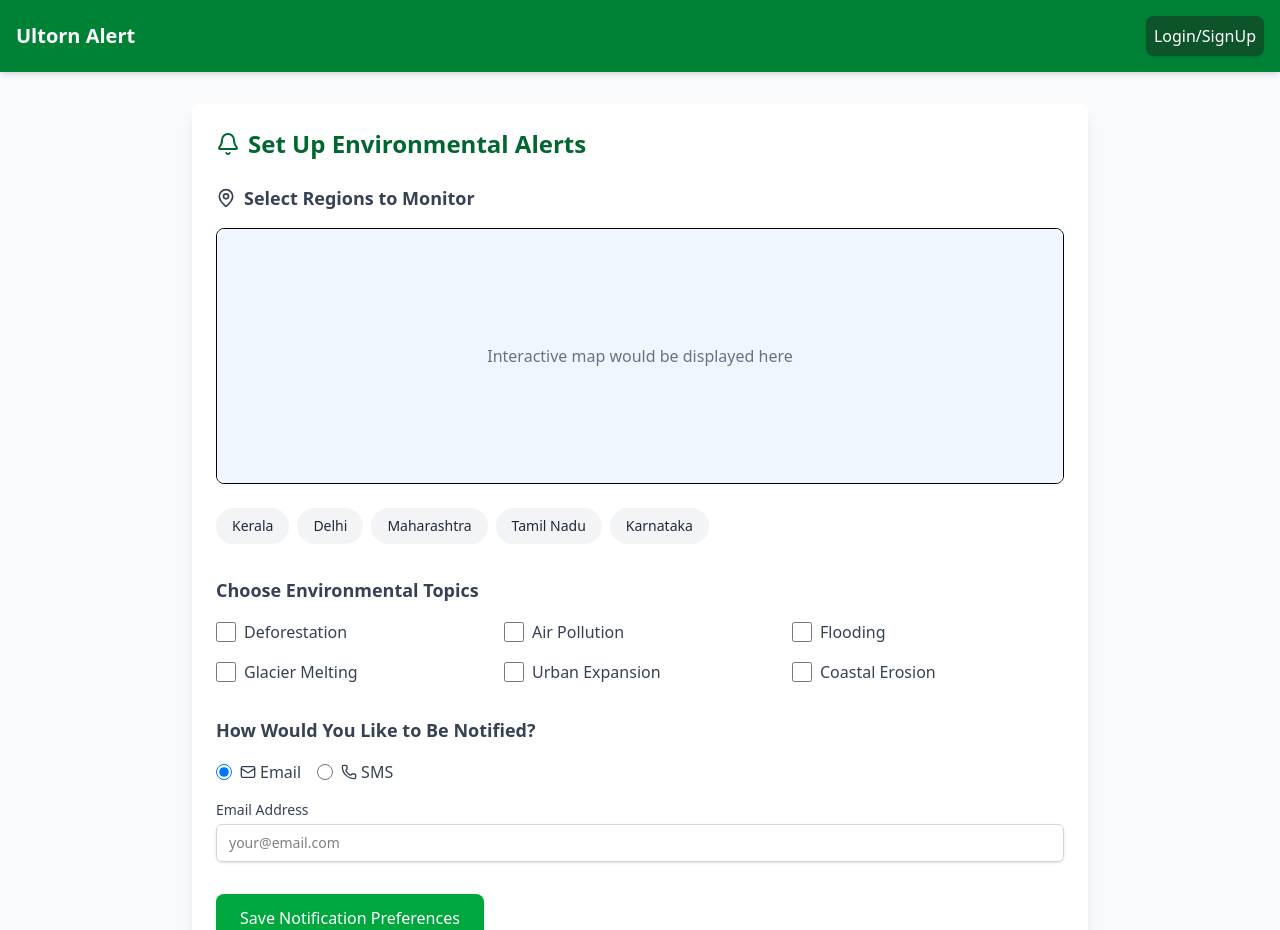
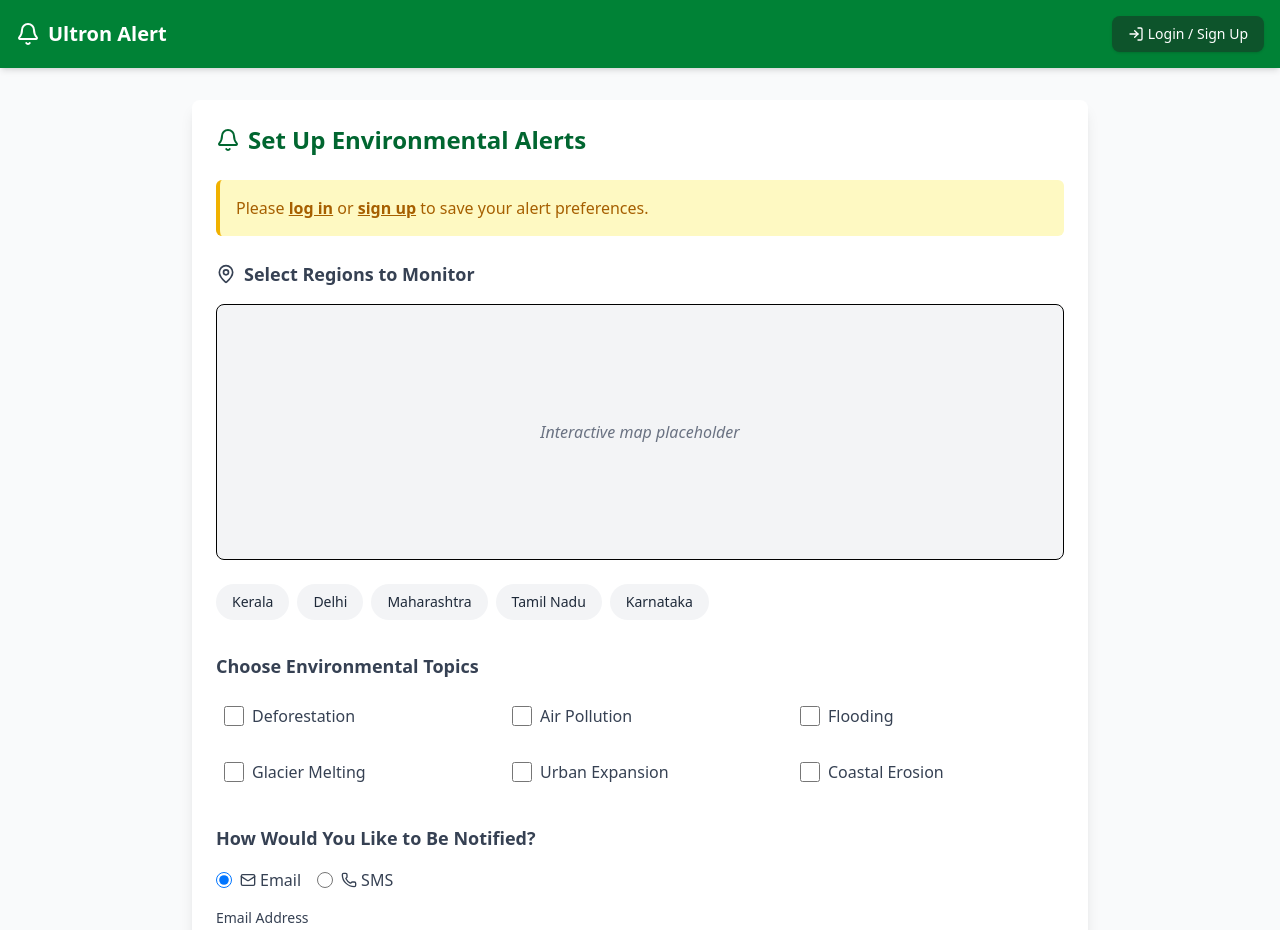
Before and after one commit to ayush-jadaun/ProjectUltron, a React (Vite) app in the folder frontend/: page / in a window 1280 px wide. Shown: the top 930 px of the page. Built offline with nearby package versions, Linux system fonts and the light colour scheme; no server answers.

Commit message:
login button

```diff
--- a/frontend/src/pages/homePage.jsx
+++ b/frontend/src/pages/homePage.jsx
@@ -1,9 +1,21 @@
-import React, { useState, useEffect } from 'react';
-import { MapPinIcon, BellIcon, Mail, PhoneIcon, CheckIcon } from 'lucide-react';
+// src/pages/HomePage.jsx (Assuming this path)
 
+import React, { useState, useEffect } from "react";
+import { useSelector, useDispatch } from "react-redux"; // Import Redux hooks
+import { useNavigate } from "react-router-dom"; // Import navigation hook
+import {
+  MapPinIcon,
+  BellIcon,
+  Mail,
+  PhoneIcon,
+  CheckIcon,
+  LogOut,
+  LogIn, // Import icons for buttons
+} from "lucide-react";
+import { handleLogout } from "../store/slices/authSlice"; // Adjust path as needed
 
-
-const  HomePage=()=> {
+const HomePage = () => {
+  // --- Existing State ---
   const [selectedRegions, setSelectedRegions] = useState([]);
   const [topics, setTopics] = useState({
     deforestation: false,
@@ -13,28 +25,35 @@ const  HomePage=()=> {
     urbanExpansion: false,
     coastalErosion: false,
   });
-  const [notifyMethod, setNotifyMethod] = useState('email');
-  const [contactInfo, setContactInfo] = useState('');
-  const [viewState, setViewState] = useState({
-    latitude: 20.5937,
-    longitude: 78.9629,
-    zoom: 4,
-  });
+  const [notifyMethod, setNotifyMethod] = useState("email");
+  const [contactInfo, setContactInfo] = useState("");
+  // Removed viewState as it wasn't used in the provided snippet
+  // const [viewState, setViewState] = useState({ latitude: 20.5937, longitude: 78.9629, zoom: 4 });
   const [isSaving, setIsSaving] = useState(false);
   const [saveSuccess, setSaveSuccess] = useState(false);
 
-  // Available regions (simplified for demo)
+  // --- Redux State and Hooks ---
+  const {
+    isAuthenticated,
+    user,
+    loading: authLoading,
+  } = useSelector((state) => state.auth); // Get auth state and user
+  const dispatch = useDispatch();
+  const navigate = useNavigate();
+
+  // --- Data ---
   const regions = [
-    { id: 1, name: 'Kerala', lat: 10.8505, lng: 76.2711 },
-    { id: 2, name: 'Delhi', lat: 28.7041, lng: 77.1025 },
-    { id: 3, name: 'Maharashtra', lat: 19.7515, lng: 75.7139 },
-    { id: 4, name: 'Tamil Nadu', lat: 11.1271, lng: 78.6569 },
-    { id: 5, name: 'Karnataka', lat: 15.3173, lng: 75.7139 },
+    { id: 1, name: "Kerala", lat: 10.8505, lng: 76.2711 },
+    { id: 2, name: "Delhi", lat: 28.7041, lng: 77.1025 },
+    { id: 3, name: "Maharashtra", lat: 19.7515, lng: 75.7139 },
+    { id: 4, name: "Tamil Nadu", lat: 11.1271, lng: 78.6569 },
+    { id: 5, name: "Karnataka", lat: 15.3173, lng: 75.7139 },
   ];
 
+  // --- Handlers ---
   const handleRegionToggle = (region) => {
-    if (selectedRegions.some(r => r.id === region.id)) {
-      setSelectedRegions(selectedRegions.filter(r => r.id !== region.id));
+    if (selectedRegions.some((r) => r.id === region.id)) {
+      setSelectedRegions(selectedRegions.filter((r) => r.id !== region.id));
     } else {
       setSelectedRegions([...selectedRegions, region]);
     }
@@ -46,38 +65,119 @@ const  HomePage=()=> {
 
   const handleSubmit = async (e) => {
     e.preventDefault();
+    // **Enhancement:** Check if user is authenticated before allowing save
+    if (!isAuthenticated) {
+      // Optionally show a message or redirect to login
+      alert("Please log in to save your preferences.");
+      navigate("/login"); // Redirect to login page
+      return;
+    }
+
     setIsSaving(true);
 
     // Prepare data for saving
-    const userData = {
-      regions: selectedRegions.map(r => r.name),
-      topics: Object.keys(topics).filter(key => topics[key]),
+    const preferenceData = {
+      regions: selectedRegions.map((r) => r.name),
+      topics: Object.keys(topics).filter((key) => topics[key]),
       notifyMethod: notifyMethod,
       contactInfo: contactInfo,
-      // userId would come from auth context in a real app
-      userId: 'demo-user-123',
+      userId: user?.id, // Get userId from the logged-in user state
     };
 
-    // Simulate API call with timeout
+    // **TODO:** Replace simulation with actual API call to save preferences
+    // Example: dispatch(saveUserPreferences(preferenceData));
+    console.log(
+      "Attempting to save preferences for user:",
+      user?.id,
+      preferenceData
+    );
+
+    // Simulate API call
     setTimeout(() => {
-      console.log('Saved preferences:', userData);
+      console.log("Saved preferences:", preferenceData);
       setIsSaving(false);
       setSaveSuccess(true);
+      setTimeout(() => setSaveSuccess(false), 3000);
+    }, 1500);
+  };
 
-      // Reset success message after 3 seconds
-      setTimeout(() => {
-        setSaveSuccess(false);
-      }, 3000);
-    }, 1500);
+  // --- Navigation and Logout Handlers ---
+  const onLoginClick = () => {
+    navigate("/login"); // Navigate to your LoginSignup route
+  };
 
+  const onLogoutClick = () => {
+    dispatch(handleLogout())
+      .unwrap()
+      .then(() => {
+        // Optional: Show success message
+        navigate("/"); // Navigate to home page after logout
+      })
+      .catch((err) => {
+        console.error("Logout failed:", err);
+        // Optional: Show error message
+      });
   };
+
+  // --- Effect to pre-fill contact info if user is logged in ---
+  useEffect(() => {
+    if (isAuthenticated && user) {
+      if (notifyMethod === "email" && user.email) {
+        setContactInfo(user.email);
+      } else if (notifyMethod === "sms" && user.contact_number) {
+        setContactInfo(user.contact_number);
+      } else {
+        setContactInfo(""); // Clear if method doesn't match available info
+      }
+    } else {
+      setContactInfo(""); // Clear if not authenticated
+    }
+  }, [isAuthenticated, user, notifyMethod]);
 
   return (
     <div className="min-h-screen bg-gray-50">
-      <header className="bg-green-700 text-white p-4 shadow-md">
+      <header className="bg-green-700 text-white p-4 shadow-md sticky top-0 z-10">
         <div className="container mx-auto flex items-center justify-between">
-          <h1 className="text-xl font-bold">Ultorn Alert</h1>
-          <button className="px-2 py-2 bg-green-900 text-white font-small rounded-lg shadow-sm hover:bg-green-600 focus:outline-none focus:ring-2 focus:ring-offset-2 focus:ring-green-500 transition-colors">Login/SignUp</button>
+          {/* Left side: Title */}
+          <div className="flex items-center">
+            <BellIcon className="mr-2 hidden sm:block" size={24} />{" "}
+            {/* Hide icon on small screens */}
+            <h1 className="text-xl font-bold">Ultron Alert</h1>
+          </div>
+
+          {/* Right side: Conditional Buttons */}
+          <div>
+            {isAuthenticated ? (
+              // --- User is Logged In ---
+              <div className="flex items-center space-x-3 sm:space-x-4">
+                {/* Optional: Welcome message */}
+                <span className="text-sm font-medium hidden md:inline">
+                  {user?.name || user?.email}
+                </span>
+                <button
+                  onClick={onLogoutClick}
+                  disabled={authLoading} // Disable button during logout process
+                  className={`flex items-center px-3 py-2 sm:px-4 ${
+                    authLoading
+                      ? "bg-orange-400 cursor-not-allowed"
+                      : "bg-orange-600 hover:bg-orange-700"
+                  } text-white font-medium text-xs sm:text-sm rounded-lg shadow-sm focus:outline-none focus:ring-2 focus:ring-offset-2 focus:ring-orange-500 transition-colors`}
+                >
+                  <LogOut size={16} className="mr-1" />
+                  Logout
+                </button>
+              </div>
+            ) : (
+              // --- User is Logged Out ---
+              <button
+                onClick={onLoginClick}
+                className="flex items-center px-3 py-2 sm:px-4 bg-green-900 text-white font-medium text-xs sm:text-sm rounded-lg shadow-sm hover:bg-green-600 focus:outline-none focus:ring-2 focus:ring-offset-2 focus:ring-green-500 transition-colors"
+              >
+                <LogIn size={16} className="mr-1" />
+                Login / Sign Up
+              </button>
+            )}
+          </div>
         </div>
       </header>
 
@@ -88,6 +188,28 @@ const  HomePage=()=> {
             Set Up Environmental Alerts
           </h2>
 
+          {!isAuthenticated && (
+            <div className="mb-6 p-4 bg-yellow-100 border-l-4 border-yellow-500 text-yellow-700 rounded-md">
+              <p className="font-medium">
+                Please{" "}
+                <button
+                  onClick={onLoginClick}
+                  className="font-bold underline hover:text-yellow-800"
+                >
+                  log in
+                </button>{" "}
+                or{" "}
+                <button
+                  onClick={onLoginClick}
+                  className="font-bold underline hover:text-yellow-800"
+                >
+                  sign up
+                </button>{" "}
+                to save your alert preferences.
+              </p>
+            </div>
+          )}
+
           <form onSubmit={handleSubmit} className="space-y-8">
             {/* Region Selection */}
             <section>
@@ -95,30 +217,30 @@ const  HomePage=()=> {
                 <MapPinIcon className="mr-2" size={20} />
                 Select Regions to Monitor
               </h3>
-
-              <div className="mb-6 h-64 border rounded-lg overflow-hidden">
-                {/* Map placeholder - would be replaced with actual Map component */}
-                <div className="h-full bg-blue-50 flex items-center justify-center">
-                  <p className="text-gray-500">Interactive map would be displayed here</p>
+              <div className="mb-6 h-64 border rounded-lg overflow-hidden bg-gray-100">
+                {/* TODO: Replace with actual Map component (e.g., React Map GL, Leaflet) */}
+                <div className="h-full flex items-center justify-center">
+                  <p className="text-gray-500 italic">
+                    Interactive map placeholder
+                  </p>
                 </div>
               </div>
-
               <div className="flex flex-wrap gap-2 mt-4">
-                {regions.map(region => (
+                {regions.map((region) => (
                   <button
                     key={region.id}
                     type="button"
                     onClick={() => handleRegionToggle(region)}
                     className={`px-4 py-2 rounded-full text-sm font-medium transition-colors ${
-                      selectedRegions.some(r => r.id === region.id)
-                        ? 'bg-green-600 text-white'
-                        : 'bg-gray-100 text-gray-800 hover:bg-gray-200'
+                      selectedRegions.some((r) => r.id === region.id)
+                        ? "bg-green-600 text-white ring-2 ring-green-300"
+                        : "bg-gray-100 text-gray-800 hover:bg-gray-200"
                     }`}
                   >
                     {region.name}
-                    {selectedRegions.some(r => r.id === region.id) &&
-                      <CheckIcon className="inline ml-1" size={16} />
-                    }
+                    {selectedRegions.some((r) => r.id === region.id) && (
+                      <CheckIcon className="inline ml-1.5" size={16} />
+                    )}
                   </button>
                 ))}
               </div>
@@ -129,22 +251,25 @@ const  HomePage=()=> {
               <h3 className="text-lg font-semibold mb-4 text-gray-700">
                 Choose Environmental Topics
               </h3>
-
-              <div className="grid grid-cols-1 md:grid-cols-2 lg:grid-cols-3 gap-4">
-                {Object.keys(topics).map(key => {
-                  const label = key.replace(/([A-Z])/g, ' $1').charAt(0).toUpperCase() + key.replace(/([A-Z])/g, ' $1').slice(1);
-
+              <div className="grid grid-cols-1 sm:grid-cols-2 lg:grid-cols-3 gap-4">
+                {Object.keys(topics).map((key) => {
+                  const label = key
+                    .replace(/([A-Z])/g, " $1")
+                    .replace(/^./, (str) => str.toUpperCase());
                   return (
-                    <div key={key} className="flex items-center space-x-2">
+                    <label
+                      key={key}
+                      className="flex items-center space-x-2 cursor-pointer p-2 rounded hover:bg-gray-50"
+                    >
                       <input
                         type="checkbox"
                         id={key}
                         checked={topics[key]}
                         onChange={() => handleTopicToggle(key)}
-                        className="h-5 w-5 rounded border-gray-300 text-green-600 focus:ring-green-500"
+                        className="h-5 w-5 rounded border-gray-300 text-green-600 focus:ring-green-500 cursor-pointer"
                       />
-                      <label htmlFor={key} className="text-gray-700">{label}</label>
-                    </div>
+                      <span className="text-gray-700 select-none">{label}</span>
+                    </label>
                   );
                 })}
               </div>
@@ -155,71 +280,112 @@ const  HomePage=()=> {
               <h3 className="text-lg font-semibold mb-4 text-gray-700">
                 How Would You Like to Be Notified?
               </h3>
-
-              <div className="flex flex-col sm:flex-row gap-4">
-                <div className="flex items-center">
+              <div className="flex flex-col sm:flex-row gap-4 mb-4">
+                <label className="flex items-center cursor-pointer">
                   <input
                     type="radio"
                     id="email"
                     name="notifyMethod"
                     value="email"
-                    checked={notifyMethod === 'email'}
-                    onChange={() => setNotifyMethod('email')}
+                    checked={notifyMethod === "email"}
+                    onChange={() => setNotifyMethod("email")}
                     className="h-4 w-4 border-gray-300 text-green-600 focus:ring-green-500"
                   />
-                  <label htmlFor="email" className="ml-2 flex items-center text-gray-700">
+                  <span className="ml-2 flex items-center text-gray-700">
                     <Mail size={16} className="mr-1" /> Email
-                  </label>
-                </div>
-
-                <div className="flex items-center">
+                  </span>
+                </label>
+                <label className="flex items-center cursor-pointer">
                   <input
                     type="radio"
                     id="sms"
                     name="notifyMethod"
                     value="sms"
-                    checked={notifyMethod === 'sms'}
-                    onChange={() => setNotifyMethod('sms')}
+                    checked={notifyMethod === "sms"}
+                    onChange={() => setNotifyMethod("sms")}
                     className="h-4 w-4 border-gray-300 text-green-600 focus:ring-green-500"
                   />
-                  <label htmlFor="sms" className="ml-2 flex items-center text-gray-700">
+                  <span className="ml-2 flex items-center text-gray-700">
                     <PhoneIcon size={16} className="mr-1" /> SMS
-                  </label>
-                </div>
+                  </span>
+                </label>
               </div>
-
-              <div className="mt-4">
-                <label htmlFor="contactInfo" className="block text-sm font-medium text-gray-700 mb-1">
-                  {notifyMethod === 'email' ? 'Email Address' : 'Phone Number'}
+              <div>
+                <label
+                  htmlFor="contactInfo"
+                  className="block text-sm font-medium text-gray-700 mb-1"
+                >
+                  {notifyMethod === "email"
+                    ? "Email Address"
+                    : "Phone Number (with country code)"}
                 </label>
                 <input
-                  type={notifyMethod === 'email' ? 'email' : 'tel'}
+                  type={notifyMethod === "email" ? "email" : "tel"}
                   id="contactInfo"
                   value={contactInfo}
                   onChange={(e) => setContactInfo(e.target.value)}
-                  placeholder={notifyMethod === 'email' ? 'your@email.com' : '+91 1234567890'}
-                  className="mt-1 block w-full px-3 py-2 border border-gray-300 rounded-md shadow-sm focus:outline-none focus:ring-green-500 focus:border-green-500 sm:text-sm"
+                  placeholder={
+                    notifyMethod === "email"
+                      ? "your.email@example.com"
+                      : "+911234567890"
+                  }
+                  className="mt-1 block w-full px-3 py-2 border border-gray-300 rounded-md shadow-sm focus:outline-none focus:ring-green-500 focus:border-green-500 sm:text-sm disabled:bg-gray-100"
                   required
+                  disabled={!isAuthenticated} // Disable if not logged in
                 />
+                {!isAuthenticated && (
+                  <p className="text-xs text-gray-500 mt-1">
+                    Log in to enter contact details.
+                  </p>
+                )}
               </div>
             </section>
 
             {/* Submit Button */}
-            <div className="flex items-center justify-between">
+            <div className="flex items-center justify-between pt-4 border-t">
               <button
                 type="submit"
-                disabled={isSaving}
-                className={`px-6 py-3 ${
-                  isSaving ? 'bg-green-400' : 'bg-green-600 hover:bg-green-700'
+                disabled={isSaving || !isAuthenticated} // Disable if saving or not logged in
+                className={`flex justify-center items-center px-6 py-3 ${
+                  isSaving
+                    ? "bg-green-400 cursor-wait"
+                    : !isAuthenticated
+                    ? "bg-gray-400 cursor-not-allowed"
+                    : "bg-green-600 hover:bg-green-700"
                 } text-white font-medium rounded-lg shadow-sm focus:outline-none focus:ring-2 focus:ring-offset-2 focus:ring-green-500 transition-colors`}
               >
-                {isSaving ? 'Saving...' : 'Save Notification Preferences'}
+                {isSaving ? (
+                  <>
+                    <svg
+                      className="animate-spin -ml-1 mr-3 h-5 w-5 text-white"
+                      xmlns="http://www.w3.org/2000/svg"
+                      fill="none"
+                      viewBox="0 0 24 24"
+                    >
+                      <circle
+                        className="opacity-25"
+                        cx="12"
+                        cy="12"
+                        r="10"
+                        stroke="currentColor"
+                        strokeWidth="4"
+                      ></circle>
+                      <path
+                        className="opacity-75"
+                        fill="currentColor"
+                        d="M4 12a8 8 0 018-8V0C5.373 0 0 5.373 0 12h4zm2 5.291A7.962 7.962 0 014 12H0c0 3.042 1.135 5.824 3 7.938l3-2.647z"
+                      ></path>
+                    </svg>
+                    Saving...
+                  </>
+                ) : (
+                  "Save Notification Preferences"
+                )}
               </button>
-
               {saveSuccess && (
-                <div className="text-green-600 flex items-center font-medium">
+                <div className="text-green-600 flex items-center font-medium animate-pulse">
                   <CheckIcon className="mr-1" size={20} />
-                  Preferences saved successfully!
+                  Preferences saved!
                 </div>
               )}
             </div>
@@ -229,12 +395,14 @@ const  HomePage=()=> {
 
       <footer className="mt-16 bg-gray-100 py-8 px-4">
         <div className="container mx-auto text-center text-gray-600">
-          <p className="mb-4">&copy; 2025 EcoAlert - Environmental Monitoring System</p>
-          <p className="text-sm">Developed for the Environmental Hackathon</p>
+          <p className="mb-4">
+            © {new Date().getFullYear()} Ultron Alert - Environmental Monitoring
+          </p>
+          <p className="text-sm">Hackathon Project</p>
         </div>
       </footer>
     </div>
   );
-}
+};
 
 export default HomePage;
```
